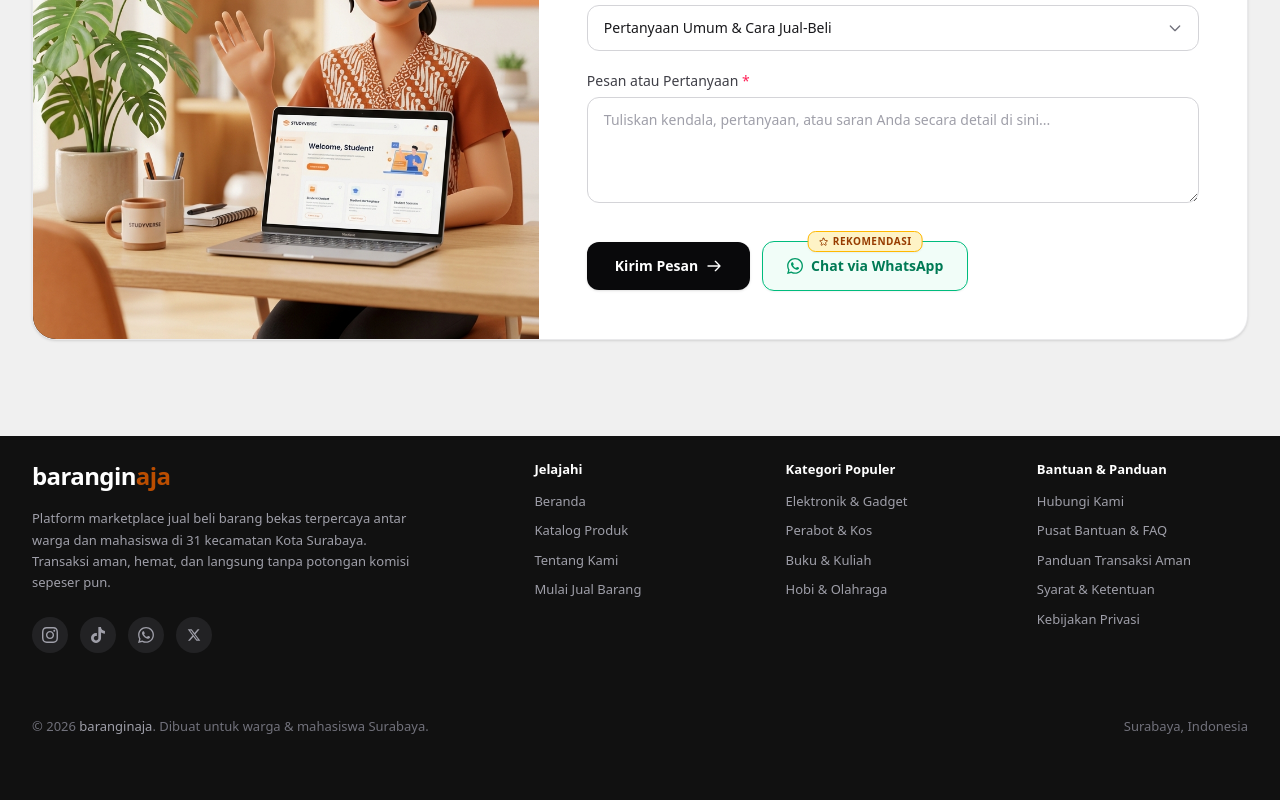
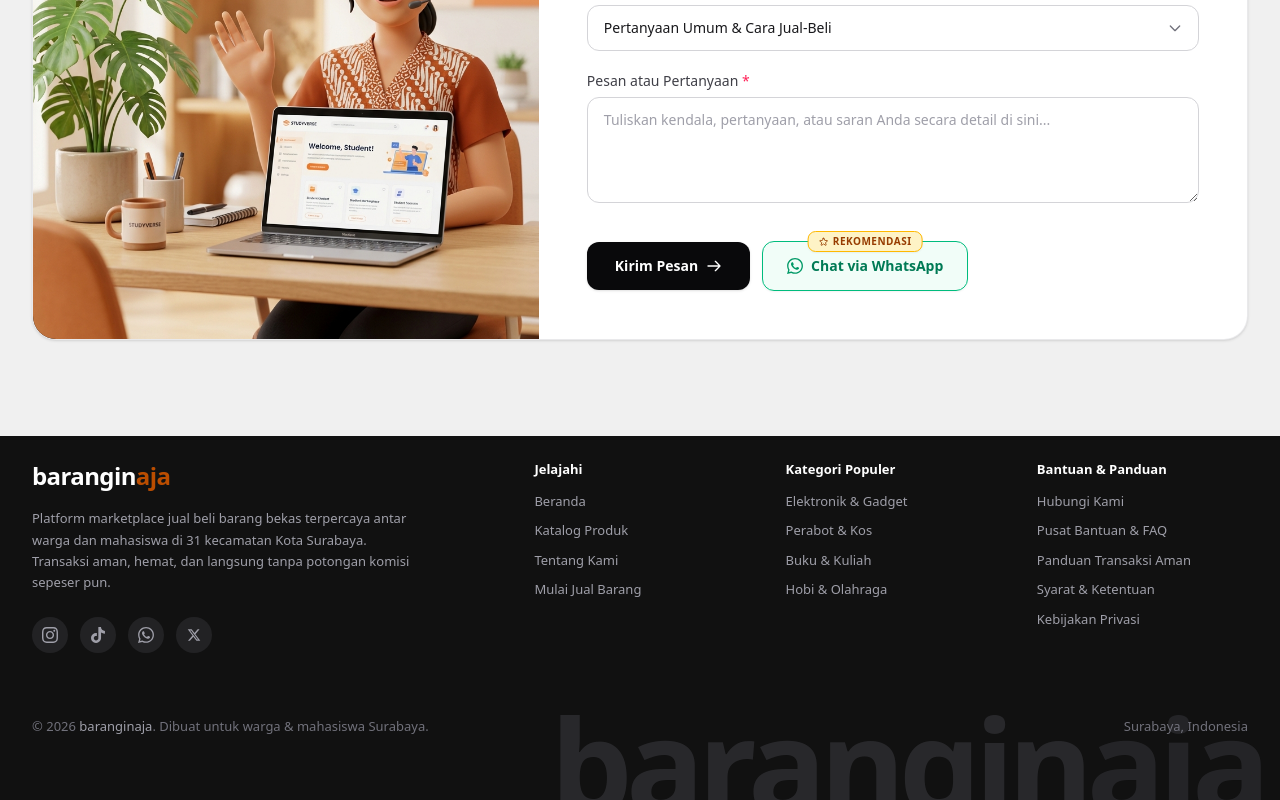
Before and after one commit to alvin23-mj/baranginaja, a Next.js app: page / in a window 1280 px wide. Shown: the part 3164-3964 px from the top of the page. Built offline with nearby package versions, Linux system fonts and the light colour scheme; no server answers; the database is empty; a web font is replaced by a local one.

Commit message:
style: tambahkan watermark logo baranginaja besar di kanan bawah footer

```diff
--- a/components/footer.tsx
+++ b/components/footer.tsx
@@ -16,9 +16,9 @@ export function Footer() {
   }
 
   return (
-    <footer className="w-full bg-[#111111] text-zinc-300 mt-auto">
+    <footer className="w-full bg-[#111111] text-zinc-300 mt-auto relative overflow-hidden">
       {/* Konten Utama Footer */}
-      <div className="mx-auto max-w-7xl px-4 sm:px-6 lg:px-8 pt-6 pb-12 lg:pb-16">
+      <div className="mx-auto max-w-7xl px-4 sm:px-6 lg:px-8 pt-6 pb-12 lg:pb-16 relative z-10">
         <div className="grid grid-cols-1 gap-10 md:grid-cols-2 lg:grid-cols-5">
           {/* Kolom 1: Branding & Info */}
           <div className="lg:col-span-2 space-y-4">
@@ -228,6 +228,16 @@ export function Footer() {
           <p className="text-zinc-500">Surabaya, Indonesia</p>
         </div>
       </div>
+
+      {/* Watermark Logo BaranginAja Besar di Kanan Bawah (Seperempat Section) */}
+      <div
+        aria-hidden="true"
+        className="absolute -bottom-3 right-0 sm:-bottom-5 sm:right-2 lg:-bottom-7 lg:right-4 select-none pointer-events-none z-0"
+      >
+        <span className="text-5xl sm:text-7xl md:text-8xl lg:text-9xl xl:text-[130px] font-black tracking-tighter leading-none text-zinc-500/25">
+          barangin<span className="text-zinc-600/30">aja</span>
+        </span>
+      </div>
     </footer>
   );
 }
```
